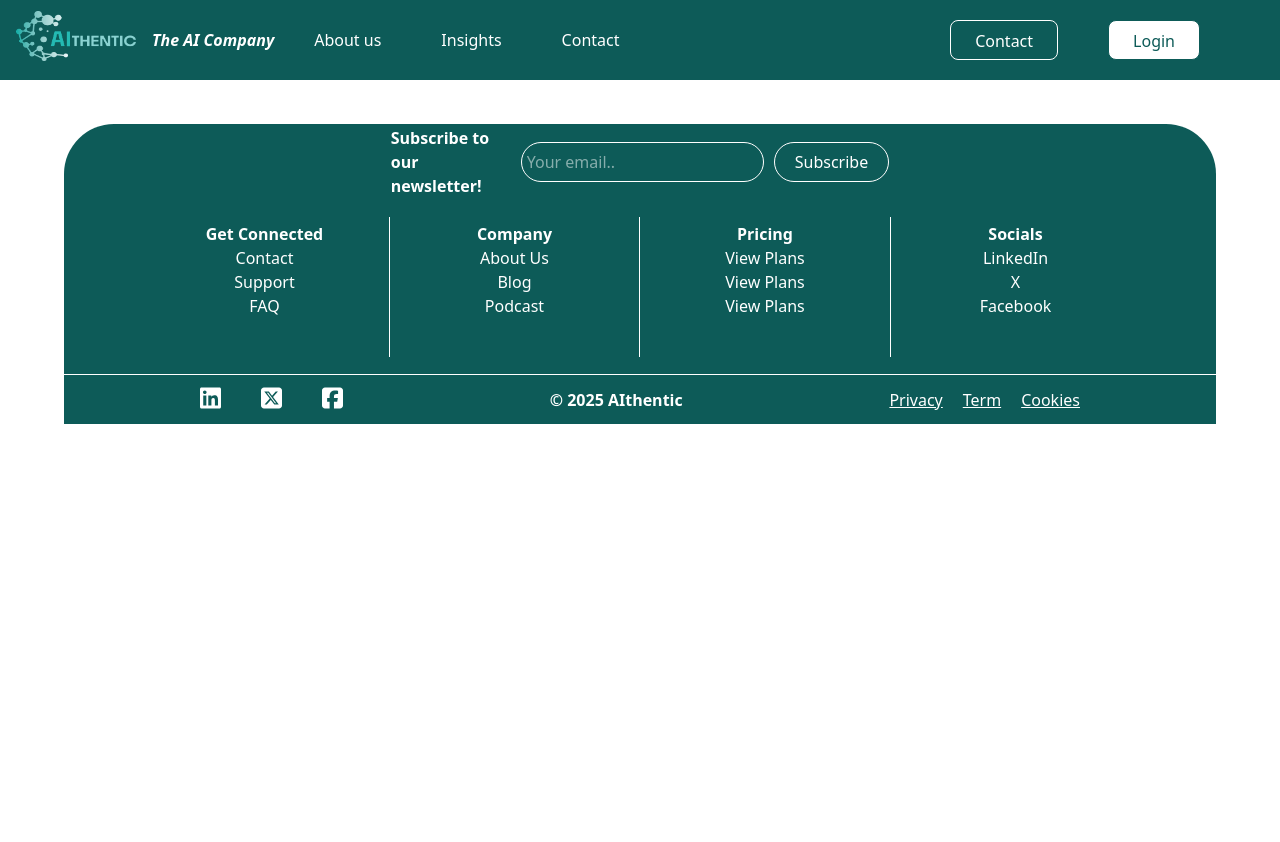
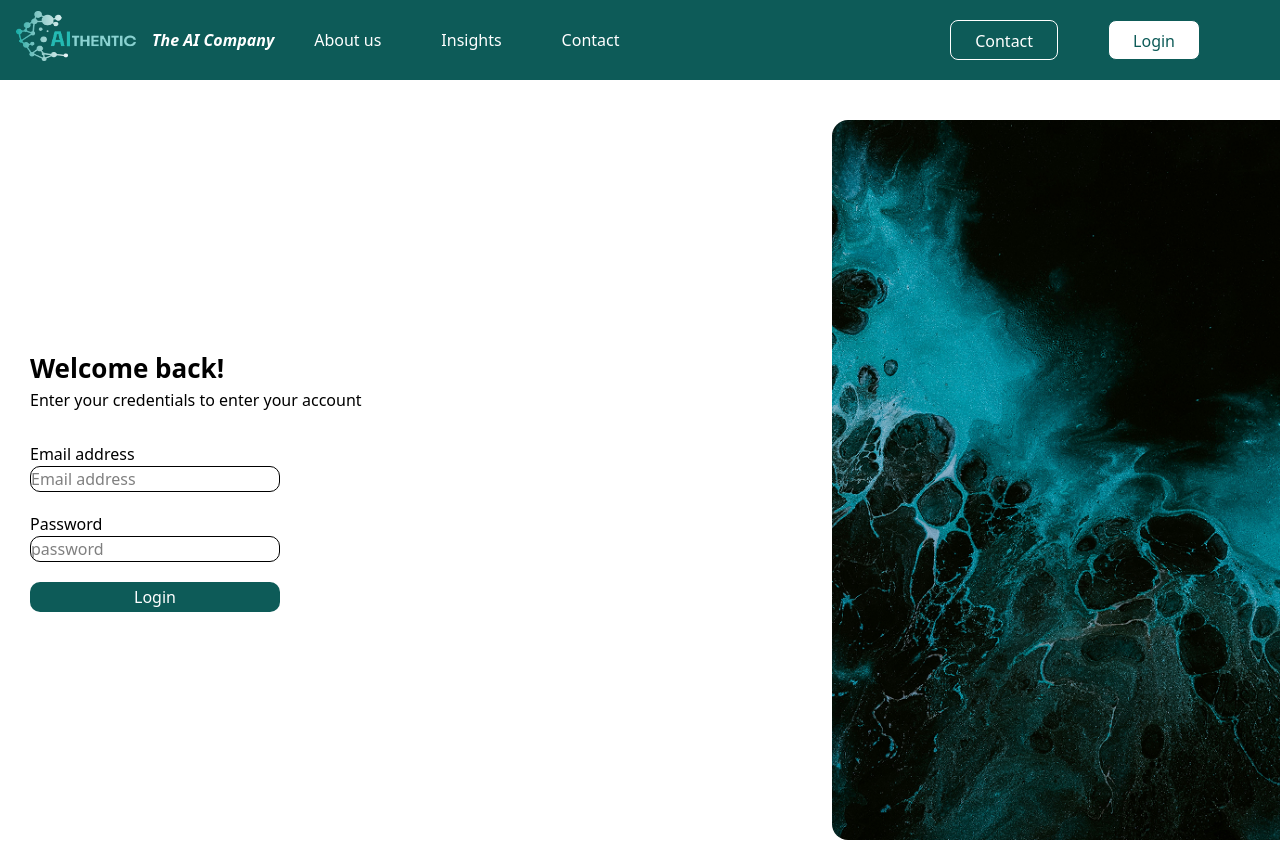
Before and after one commit to AIthenticORG/AIthenticReactApp, a React (Vite) app: page /login in a window 1280 px wide. Shown: the top 842 px of the page. Before the commit the page ends 800 px from the top, so only its background shows below. Built offline with nearby package versions, Linux system fonts and the light colour scheme.

Commit message:
Creation of LoginPage

```diff
--- a/src/pages/LoginPage.jsx
+++ b/src/pages/LoginPage.jsx
@@ -1,6 +1,52 @@
+import loginImage from '../assets/achtergrondPNG.jpg';
+
 const LoginPage = () => {
     return(
-        <p>bora kontje</p>
+        <div className="w-[100%] h-auto top-[50px] lg:top-[80px] relative flex flex-col items-center justify-center">
+            <div className="w-full h-[500px] lg:h-[800px] flex flex-row">
+                <div className="w-1/2 h-full flex flex-col justify-center pl-[30px]">
+                    <h1 className='font-bold text-[26px]'>Welcome back!</h1>
+                    <p>Enter your credentials to enter your account</p>
+                    <form className='w-[250px] gap-[20px] flex flex-col mt-[30px]'>
+                        <label>
+                            <p>
+                                Email address
+                            </p>
+                            <input
+                                className='border-[1px] border-blac rounded-[10px] w-full'
+                                type="email"
+                                name="email"
+                                placeholder='Email address'
+                                required
+
+                            />
+                        </label>
+                        <label>
+                            <p>
+                                Password
+                            </p>
+                            <input
+                                className='border-[1px] border-black rounded-[10px] w-full'
+                                type="password"
+                                name="password"
+                                placeholder='password'
+                                required
+
+                            />
+                        </label>
+                        <button className='w-full h-[30px] bg-[#0D5B58] text-white rounded-[10px] hover:cursor-pointer' type='submit'>
+                            Login
+                        </button>
+                    </form>
+
+
+                </div>
+                <div className="w-1/2 h-full flex flex-col items-end justify-center">
+                    <img src={loginImage} className='h-[90%] w-[70%] object-cover rounded-tl-2xl rounded-bl-2xl relative'></img>
+                </div>
+            </div>
+
+        </div>
     )
 }
 export default LoginPage;
```
